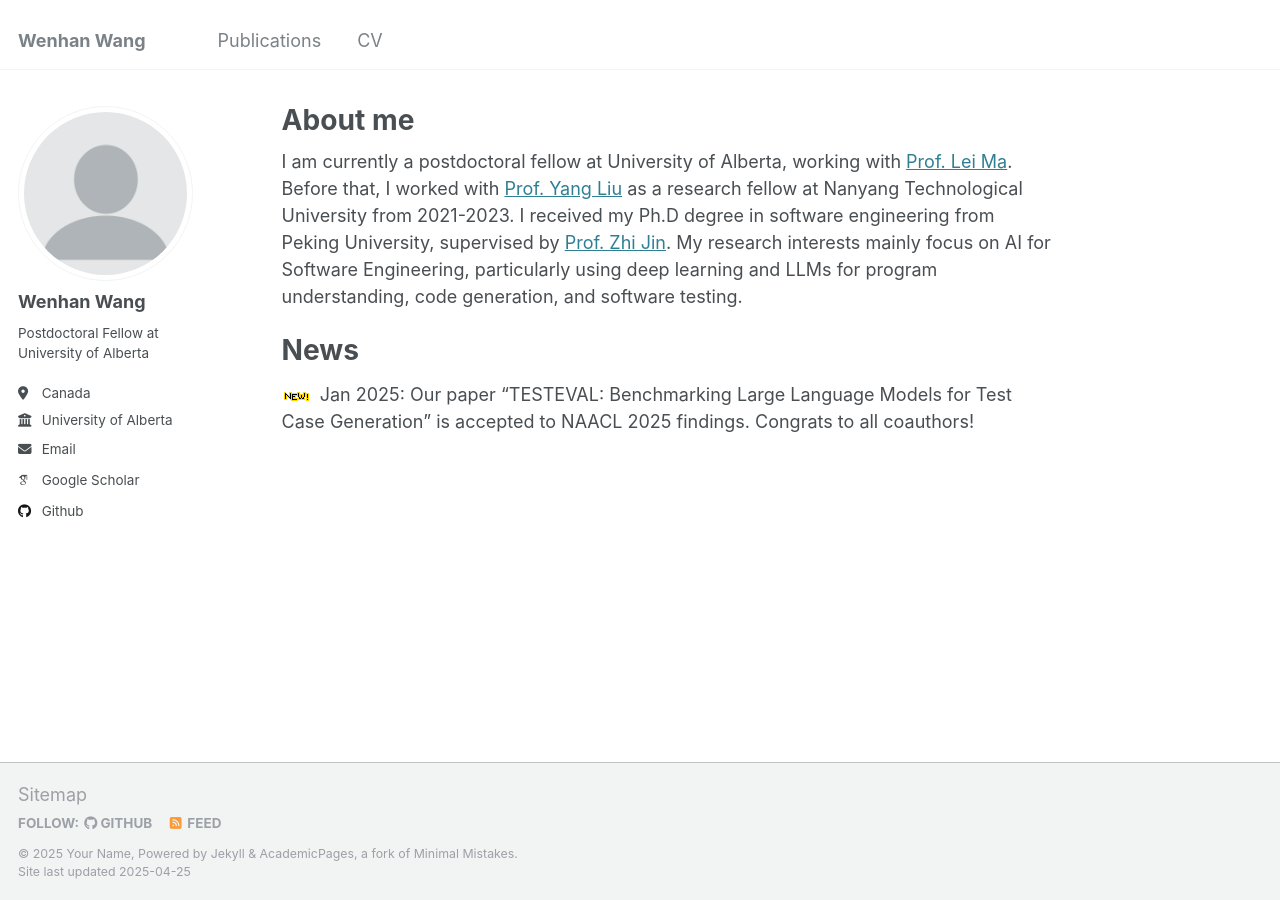
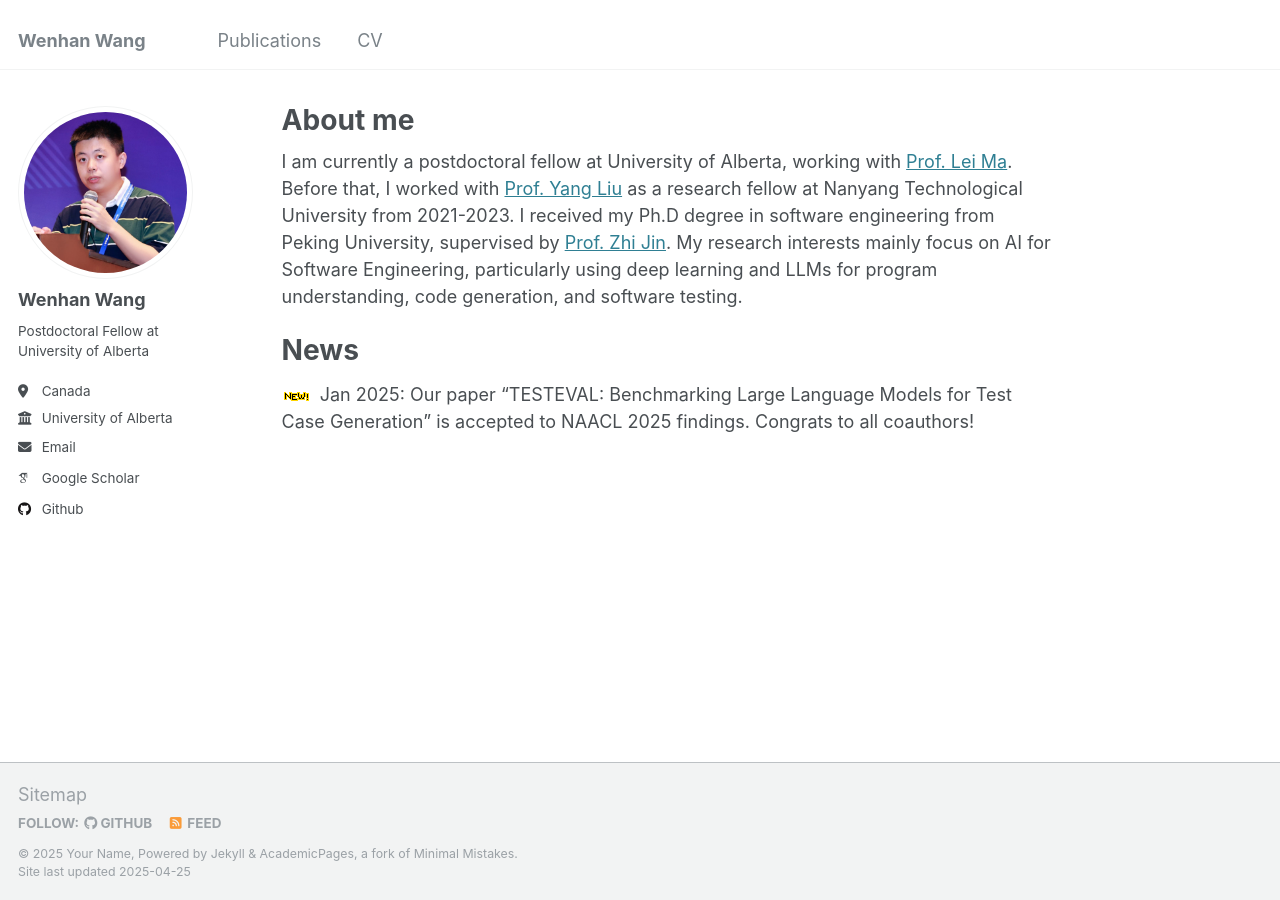
Before and after one commit to jacobwwh/jacobwwh.github.io, a Jekyll site: the page built from _pages/about.md, in a window 1280 px wide. Built offline with Jekyll 4.4.1, drawn with Linux system fonts in a browser that asks for light colours; some web fonts are replaced.

Commit message:
Update _config.yml

```diff
--- a/_config.yml
+++ b/_config.yml
@@ -21,9 +21,9 @@ repository               : "jacobwwh/jacobwwh.github.io"
 #               Additional customization can be done by editing /_includes/author-profile.html
 author:
   # Biographic information
-  avatar           : "profile.png"
+  avatar           : "profile-page.jpg"
   name             : "Wenhan Wang"
-  pronouns         : # example: "she/her"
+  pronouns         : # example: "he/him"
   bio              : "Postdoctoral Fellow at University of Alberta"
   location         : "Canada"
   employer         : "University of Alberta"
```
